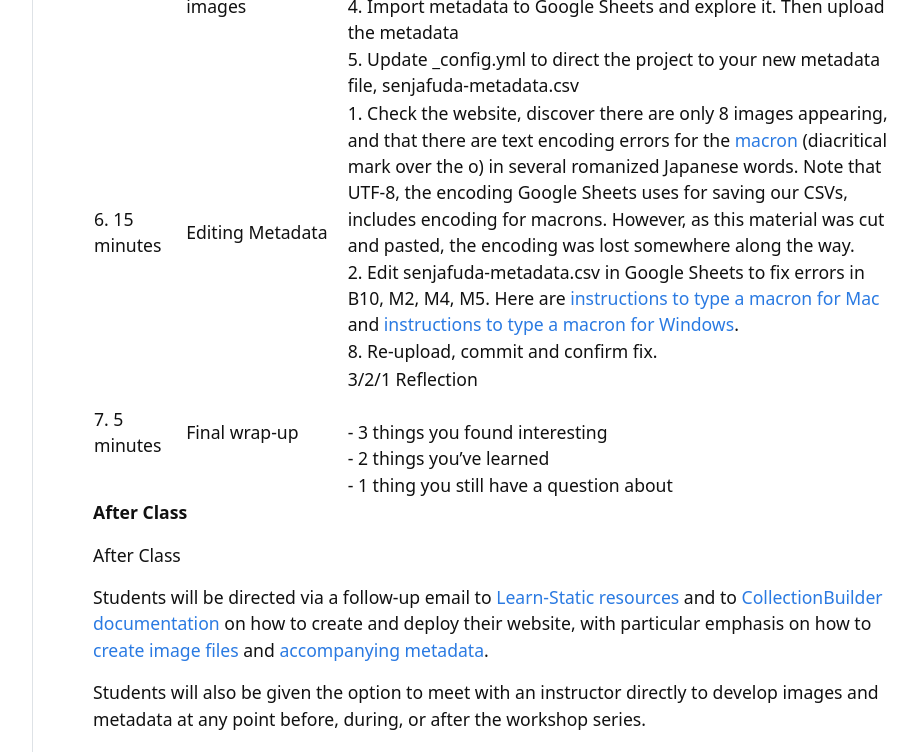
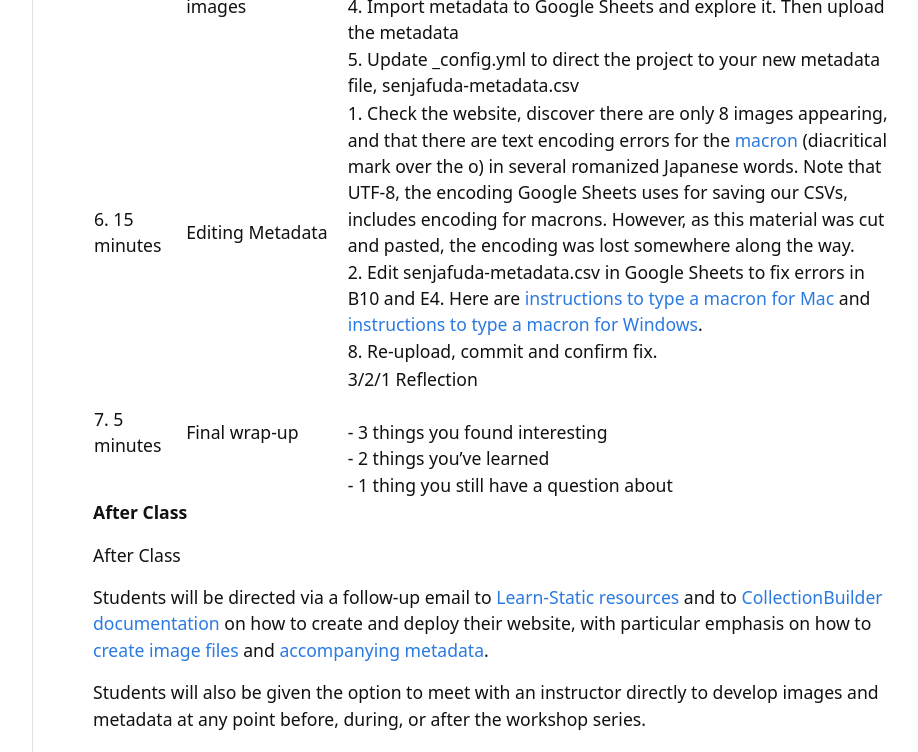
Before and after one commit to gabrielesh/collectionbuilder-workshop, a Jekyll site: the page built from content/1-week_1.md, in a window 1280 px wide and 900 px high, scrolled down 5081 px, cut to the strip 0-752 px from the top of the window. Shown: the whole strip, without its empty margins (208-1126 px from the left). Built offline with Jekyll 4.4.1, drawn with Linux system fonts in a browser that asks for light colours.

Commit message:
updated errors to be easier to see, and docs

```diff
--- a/_sass/_tables.scss
+++ /dev/null
@@ -1,202 +0,0 @@
-// ----------------------------------------
-// // ------ tables config ------
-// ----------------------------------------
-
-// ----------------------------------------
-// // ------ colors ------
-// ----------------------------------------
-
-$table-border-color: #b8b8b8;
-
-// ----------------------------------------
-// // ------ demo container settings ------
-// ----------------------------------------
-
-$container-width: 88%;
-$container-max-width: 40em;
-
-// ----------------------------------------
-// // ------ table settings ------
-// ----------------------------------------
-
-$table-border-width: .071428571em;
-$table-border-style: solid;
-$table-margin-bottom: 1.529411765em;
-$table-cell-padding: 1.470588235em;
-$table-cell-text-align: left;
-$table-cell-border-top: $table-border-width $table-border-style $table-border-color;
-$table-header-font-weight: bold;
-$table-body-border-top: .142857143em $table-border-style $table-border-color;
-$table-condensed-padding: .294117647em;
-$table-bordered-border: $table-border-width $table-border-style $table-border-color;
-$table-bordered-border-radius: .470588235em;
-$table-border-left: $table-border-width $table-border-style $table-border-color;
-$table-bordered-child-radius: .470588235em;
-
-/* =============================================================
-
-    Tables v1.0
-    Simple table styling by Chris Ferdinandi.
-    http://gomakethings.com
-
-    Adapted from Twitter Bootstrap.
-    http://twitter.github.com/bootstrap/
-
-    Licensed under the Apache License v2.0
-    http://www.apache.org/licenses/LICENSE-2.0
-
- * ============================================================= */
-
-
-/* =============================================================
-    RESPONSIVE RESET
-    Replace with your own.
- * ============================================================= */
-
-@-webkit-viewport { width: device-width; zoom: 1.0; }
-   @-moz-viewport { width: device-width; zoom: 1.0; }
-    @-ms-viewport { width: device-width; zoom: 1.0; }
-     @-o-viewport { width: device-width; zoom: 1.0; }
-        @viewport { width: device-width; zoom: 1.0; }
-
-html { overflow-y: auto; }
-
-img, audio, video, canvas { max-width: 100%; }
-
-/*  Sets Body Width */
-.container {
-    max-width: $container-max-width;
-    width: $container-width;
-    margin-left: auto;
-    margin-right: auto;
-}
-
-
-
-
-
-/* =============================================================
-    TABLES
-    Table styling.
- * ============================================================= */
-
-/*  Removes default browser settings
- *  and evens out inconsistencies. */
-table {
-    max-width: 100%;
-    border-collapse: collapse;
-    border-spacing: 0;
-}
-
-/*  Sets table width to 100%.
- *  Adds bottom-margin. */
-.table,
-%table {
-    width: 100%;
-    margin-bottom: $table-margin-bottom;
-}
-
-/*  Adds table cell padding,
- *  aligns text to the left,
- *  and adds a top border to each cell. */
-.table th,
-%table th,
-.table td,
-%table td {
-    padding: $table-cell-padding;
-    text-align: $table-cell-text-align;
-    border-top: $table-cell-border-top;
-}
-
-/*  Sets table header font-weight to bold.
- *  Aligns table header text to the bottom of each cell. */
-.table th,
-%table th {
-    font-weight: $table-header-font-weight;
-    vertical-align: bottom;
-}
-
-/*  Aligns cell text to the top of each cell. */
-.table td,
-%table td {
-   vertical-align: top;
-}
-
-/*  Removes the border-top from the first row. */
-.table thead:first-child tr th,
-%table thead:first-child tr th,
-.table thead:first-child tr td,
-%table thead:first-child tr td {
-    border-top: 0;
-}
-
-/*  Adds border-top between two table-body sections. */
-.table tbody + tbody,
-%table tbody + tbody {
-    border-top: $table-body-border-top;
-}
-
-/*  Reduces cell padding */
-.table-condensed th,
-%table-condensed th,
-.table-condensed td,
-%table-condensed td {
-    padding: $table-condensed-padding;
-}
-
-/* Adds borders and border-radius. */
-.table-bordered,
-%table-bordered {
-    border: $table-bordered-border;
-    border-collapse: separate;
-    *border-collapse: collapsed;
-    border-radius: $table-bordered-border-radius;
-}
-
-.table-bordered th + th,
-%table-bordered th + th,
-.table-bordered td + td,
-%table-bordered td + td,
-.table-bordered th + td,
-%table-bordered th + td,
-.table-bordered td + th,
-%table-bordered td + th {
-    border-left: $table-border-left;
-}
-
-.table-bordered thead:first-child tr:first-child th,
-%table-bordered thead:first-child tr:first-child th,
-.table-bordered tbody:first-child tr:first-child th,
-%table-bordered tbody:first-child tr:first-child th,
-.table-bordered tbody:first-child tr:first-child td,
-%table-bordered tbody:first-child tr:first-child td {
-    border-top: 0;
-}
-
-.table-bordered thead:first-child tr:first-child th:first-child,
-%table-bordered thead:first-child tr:first-child th:first-child,
-.table-bordered tbody:first-child tr:first-child td:first-child,
-%table-bordered tbody:first-child tr:first-child td:first-child {
-    border-radius: $table-bordered-child-radius 0 0 0;
-}
-
-.table-bordered thead:first-child tr:first-child th:last-child,
-%table-bordered thead:first-child tr:first-child th:last-child,
-.table-bordered tbody:first-child tr:first-child td:last-child,
-%table-bordered tbody:first-child tr:first-child td:last-child {
-    border-radius: 0 $table-bordered-child-radius 0 0;
-}
-
-.table-bordered thead:last-child tr:last-child th:first-child,
-%table-bordered thead:last-child tr:last-child th:first-child,
-.table-bordered tbody:last-child tr:last-child td:first-child,
-%table-bordered tbody:last-child tr:last-child td:first-child {
-    border-radius: 0 0 0 $table-bordered-child-radius;
-}
-
-.table-bordered thead:last-child tr:last-child th:last-child,
-%table-bordered thead:last-child tr:last-child th:last-child,
-.table-bordered tbody:last-child tr:last-child td:last-child,
-%table-bordered tbody:last-child tr:last-child td:last-child {
-    border-radius: 0 0 $table-bordered-child-radius 0;
-}
--- a/content/1-week_1.md
+++ b/content/1-week_1.md
@@ -104,7 +104,7 @@ LEARNING SEQUENCE OUTLINE
 | 2. 5 minutes   | Make your own CollectionBuilder template and display it as a website   | 1. Start new project by creating a copy of the code on GitHub by clicking the “Use this Template” button, [https://github.com/CollectionBuilder/collectionbuilder-gh](https://github.com/CollectionBuilder/collectionbuilder-gh) <br>2. Enable GitHub pages, and add a link to your newly enabled page to the “about” part of your website.  <br> 3. Configure your website in the _config.yml file in your new repository. Update URL Variables and Site Settings sections for your new project|
 | 3. 5 minutes  | How does this website know what images to display, and how can we change them? | Lecture: brief overview of the contents of the repository, clicking through.<br><br>- `README.md` - notice link to instructions for using this template<br>- `_config.yml` - notice that this controls elements of the site at a high level<br>- `_data folder` - note the demo-metadata.csv file referenced in _config.yml<br>- `docs` folder - instructions for using various parts of the website<br>- `objects` folder - note the images, which correspond to the names in the metadata.csv and to the images on the website, and the `readme.md` file with instructions on adding images to your project<br>- `pages` folder - note that the markdown pages here are not the final pages served by Jekyll. Rather, they instruct Jekyll on how to create the final html pages served by GitHub pages. Compare right click “view page source” image of html to the md file. |
 | 5. 15 minutes  | Upload sample metadata and images | 1. Download our sample project metadata and images. These materials are in the **student_resources** folder of [this GitHub repository](https://github.com/learn-static/collectionbuilder-workshop), which may be downloaded separately from the entire repository using [this link](https://downgit.github.io/#/home?url=https://github.com/learn-static/collectionbuilder-workshop/tree/main/student_materials) generated via [DownGit](https://downgit.github.io/#/home).  <br>2. Upload the images to the images folder.<br>4. Import metadata to Google Sheets and explore it. Then upload the metadata <br>5. Update _config.yml to direct the project to your new metadata file, senjafuda-metadata.csv |
-| 6. 15 minutes | Editing Metadata| 1. Check the website, discover there are only 8 images appearing, and that there are text encoding errors for the [macron](https://en.wikipedia.org/wiki/Macron_(diacritic)) (diacritical mark over the o) in several romanized Japanese words. Note that UTF-8, the encoding Google Sheets uses for saving our CSVs, includes encoding for macrons. However, as this material was cut and pasted, the encoding was lost somewhere along the way.<br>2. Edit senjafuda-metadata.csv in Google Sheets to fix errors in B10, M2, M4, M5. Here are [instructions to type a macron for Mac](https://support.apple.com/guide/mac-help/enter-characters-with-accent-marks-on-mac-mh27474/mac) and [instructions to type a macron for Windows](https://support.microsoft.com/en-us/office/keyboard-shortcuts-to-add-language-accent-marks-in-word-3801b103-6a8d-42a5-b8ba-fdc3774cfc76).<br>8. Re-upload, commit and confirm fix.  |
+| 6. 15 minutes | Editing Metadata| 1. Check the website, discover there are only 8 images appearing, and that there are text encoding errors for the [macron](https://en.wikipedia.org/wiki/Macron_(diacritic)) (diacritical mark over the o) in several romanized Japanese words. Note that UTF-8, the encoding Google Sheets uses for saving our CSVs, includes encoding for macrons. However, as this material was cut and pasted, the encoding was lost somewhere along the way.<br>2. Edit senjafuda-metadata.csv in Google Sheets to fix errors in B10 and E4. Here are [instructions to type a macron for Mac](https://support.apple.com/guide/mac-help/enter-characters-with-accent-marks-on-mac-mh27474/mac) and [instructions to type a macron for Windows](https://support.microsoft.com/en-us/office/keyboard-shortcuts-to-add-language-accent-marks-in-word-3801b103-6a8d-42a5-b8ba-fdc3774cfc76).<br>8. Re-upload, commit and confirm fix.  |
 | 7. 5 minutes   | Final wrap-up  | 3/2/1 Reflection<br><br>- 3 things you found interesting<br>- 2 things you’ve learned<br>- 1 thing you still have a question about  |
 
 
--- a/student_materials/senjafuda-metadata.csv
+++ b/student_materials/senjafuda-metadata.csv
@@ -1,8 +1,8 @@
 objectid,filename,youtubeid,vimeoid,title,creator,date,description,subject,location,latitude,longitude,source,identifier,type,format,language,rights,rightsstatement,image_thumb
-coll001,coll001.jpeg,,,Kappa no Yume,unknown,1900,A kappa dreams of holding a large gourd,kappa; gourd,Japan,35.0116,135.7681,"""Kappa no Yume,"" Sh≈çbund≈ç senjafuda collection, Coll 482, Special Collections & University Archives, University of Oregon Libraries, Eugene, Oregon.",Coll 482,Image;StillImage,image/jpeg,,Public domain,http://rightsstatements.org/vocab/NoC-US/1.0/,
+coll001,coll001.jpeg,,,Kappa no Yume,unknown,1900,A kappa dreams of holding a large gourd,kappa; gourd,Japan,35.0116,135.7681,"""Kappa no Yume,"" Shōbundō senjafuda collection, Coll 482, Special Collections & University Archives, University of Oregon Libraries, Eugene, Oregon.",Coll 482,Image;StillImage,image/jpeg,,Public domain,http://rightsstatements.org/vocab/NoC-US/1.0/,
 coll002,coll002.jpeg,,,Kappa no Odori,unknown,1910,Three kappa dancing,kappa; dancing,Japan,35.0116,135.7681,"""Kappa no Yume,"" Shōbundō senjafuda collection, Coll 482, Special Collections & University Archives, University of Oregon Libraries, Eugene, Oregon.",Coll 482,Image;StillImage,image/jpeg,,Public domain,http://rightsstatements.org/vocab/NoC-US/1.0/,
-coll003,coll003.jpeg,,,Kappa Tōhachiken,unknown,1920,Two kappa playing tōhachiken (a hand game) for cucumbers,kappa; cucumbers; games,Japan,35.0116,135.7681,"""Kappa Tōhachiken,"" Sh≈çbund≈ç senjafuda collection, Coll 482, Special Collections & University Archives, University of Oregon Libraries, Eugene, Oregon.",Coll 482,Image;StillImage,image/jpeg,,Public domain,http://rightsstatements.org/vocab/NoC-US/1.0/,
-coll004,coll004.jpeg,,,Kappa no Gidayū,unknown,1930,A kappa chanting giday≈´ accompanied by a female kappa playing a shamisen,kappa; chanting; shamisen,Japan,35.0116,135.7681,"""Kappa no Gidayū,"" Sh≈çbund≈ç senjafuda collection, Coll 482, Special Collections & University Archives, University of Oregon Libraries, Eugene, Oregon.",Coll 482,Image;StillImage,image/jpeg,,Public domain,http://rightsstatements.org/vocab/NoC-US/1.0/,
+coll003,coll003.jpeg,,,Kappa T≈çhachiken,unknown,1920,Two kappa playing tōhachiken (a hand game) for cucumbers,kappa; cucumbers; games,Japan,35.0116,135.7681,"""Kappa Tōhachiken,"" Shōbundō senjafuda collection, Coll 482, Special Collections & University Archives, University of Oregon Libraries, Eugene, Oregon.",Coll 482,Image;StillImage,image/jpeg,,Public domain,http://rightsstatements.org/vocab/NoC-US/1.0/,
+coll004,coll004.jpeg,,,Kappa no Gidayū,unknown,1930,A kappa chanting giday≈´ accompanied by a female kappa playing a shamisen,kappa; chanting; shamisen,Japan,35.0116,135.7681,"""Kappa no Gidayū,"" Shōbundō senjafuda collection, Coll 482, Special Collections & University Archives, University of Oregon Libraries, Eugene, Oregon.",Coll 482,Image;StillImage,image/jpeg,,Public domain,http://rightsstatements.org/vocab/NoC-US/1.0/,
 coll005,coll005.jpeg,,,"Votive slip folio 13 verso 1, 769.952.C685 v.6",unknown,1940,"A daimeifuda for Frederick Starr. The collection contains several copies of this, suggesting he used it frequently. It depicts a kappa carrying an oversized cucumber (a favorite food of kappa). The top right block of writing says ‚ÄúStarr,‚Äù the top left block says ‚ÄúGonzales,‚Äù and the smaller block above the kappa‚Äôs knee says Beikoku (America).",kappa; cucumbers,Japan,35.0116,135.7681,"Gertrude Bass Warner Memorial Library, Japanese Art, Special Collections and University Archives, University of Oregon Libraries, Eugene, Oregon.",769_952_c685_v6_0027a,Image;StillImage,image/jpeg,,Public domain,http://rightsstatements.org/vocab/NoC-US/1.0/,
 coll006,coll006.jpeg,,,[Photograph folio 23 recto 3],unknown,unknown,"Photograph of Frederick Starr, name in English above Japanese text.",photographs; portraits; Japanese writing; English writing,,35.0116,135.7681,Oregon Digital URL: https://oregondigital.org/catalog/oregondigital:df72bw84f,769_952_c685_v28_0048c,Image;StillImage,image/jpeg,,Public domain,http://rightsstatements.org/vocab/NoC-US/1.0/,
 coll007,coll007.jpeg,,,"Votive slip folio 17 verso 2, NE1184.35.N67 v.20",unknown,unknown,"Two-unit votive slip with double black border. Red creature. Dark grey background, two white slips with black text in upper right corner.",votive offerings; ghouls and ogres; Japanese writing,Japan,35.0116,135.7681,Oregon Digitial URL: https://oregondigital.org/catalog/oregondigital:df72h0350,NE1184_35_N67_v20_035b,Image;StillImage,image/jpeg,,Public domain,http://rightsstatements.org/vocab/NoC-US/1.0/,
```
